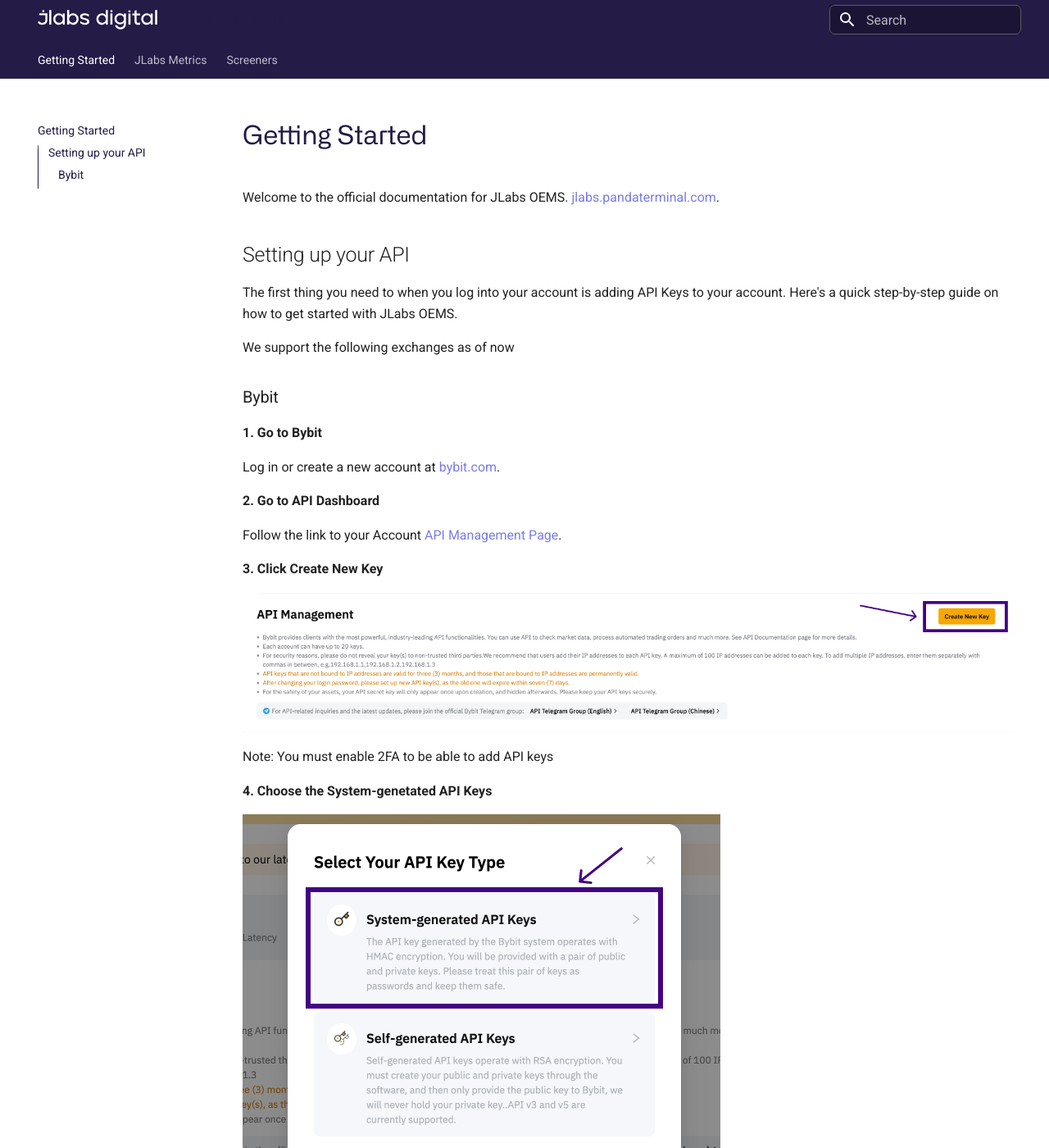
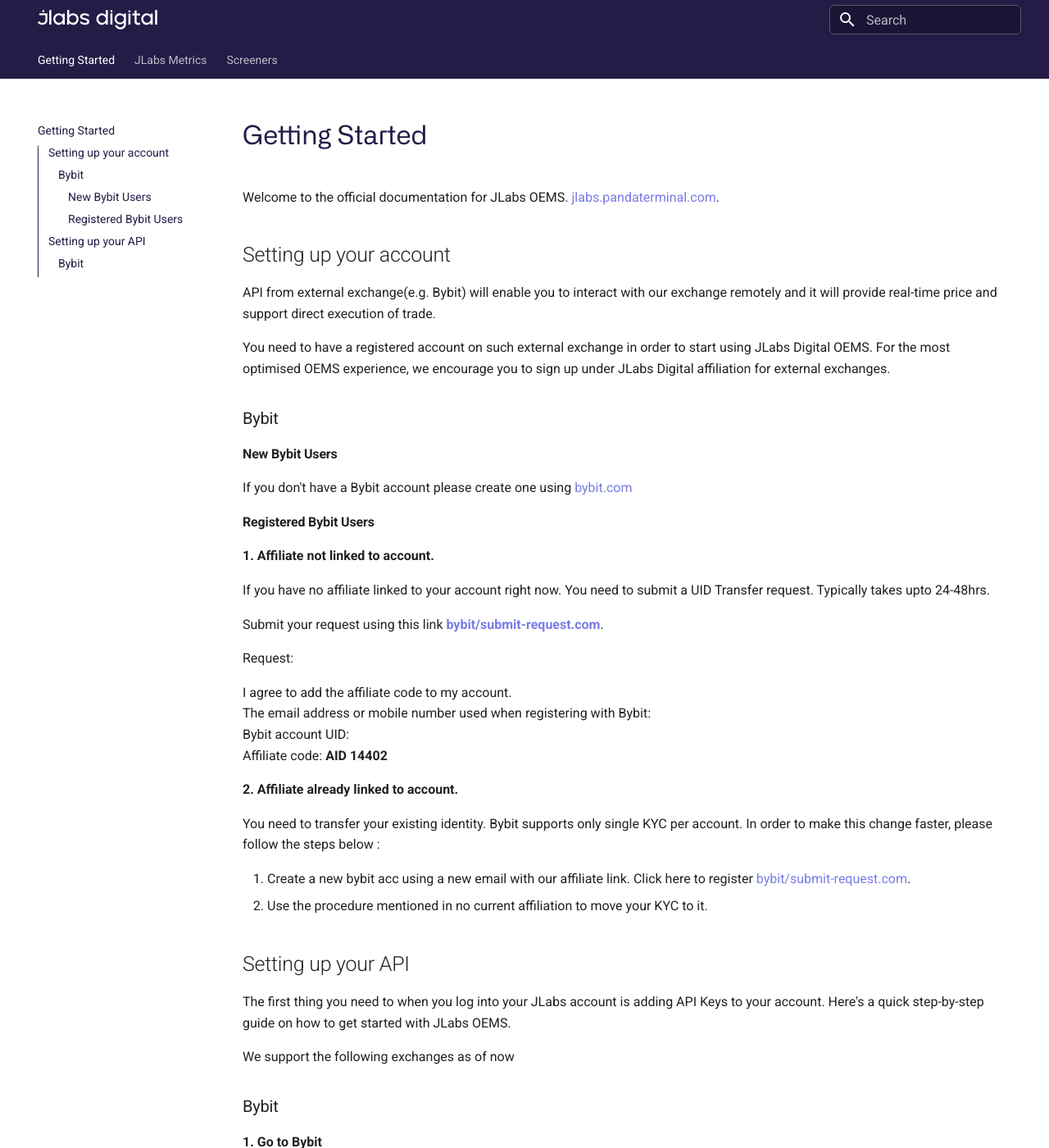
Before and after one commit to roniAnalytics/mkdocs-jlabs, an MkDocs documentation site: the page built from docs/index.md, in a window 1280 px wide and 1400 px high. Shown: the whole window at 82% size. Built offline with MkDocs 1.6.1 and Material for MkDocs 9.7.7, drawn with Linux system fonts in a browser that asks for light colours.

Commit message:
New home changes

```diff
--- a/docs/index.md
+++ b/docs/index.md
@@ -2,9 +2,43 @@
 
 Welcome to the official documentation for JLabs OEMS.  [jlabs.pandaterminal.com](https://jlabs.pandaterminal.com/).
 
+## Setting up your account
+
+API from external exchange(e.g. Bybit) will enable you to interact with our exchange remotely and it will provide real-time price and support direct execution of trade.
+
+You need to have a registered account on such external exchange in order to start using JLabs Digital OEMS. For the most optimised OEMS experience, we encourage you to sign up under JLabs Digital affiliation for external exchanges.
+
+### Bybit
+
+#### New Bybit Users
+
+If you don't have a Bybit account please create one using [bybit.com](https://partner.bybit.com/b/14402)
+
+#### Registered Bybit Users
+
+**1. Affiliate not linked to account.**
+
+If you have no affiliate linked to your account right now. You need to submit a UID Transfer request. Typically takes upto 24-48hrs.
+
+Submit your request using this link **[bybit/submit-request.com](https://www.bybit.com/en/help-center/s/webform?state=421)**.
+
+Request:
+
+I agree to add the affiliate code to my account. <br/>
+The email address or mobile number used when registering with Bybit:<br/>
+Bybit account UID: <br/>
+Affiliate code: **AID 14402**
+
+**2. Affiliate already linked to account.**
+
+You need to transfer your existing identity. Bybit supports only single KYC per account. In order to make this change faster, please follow the steps below :
+
+1. Create a new bybit acc using a new email with our affiliate link. Click here to register [bybit/submit-request.com](https://www.bybit.com/en/help-center/s/webform?state=421).
+2. Use the procedure mentioned in no current affiliation to move your KYC to it.
+
 ## Setting up your API
 
-The first thing you need to when you log into your account is adding API Keys to your account. Here's a quick step-by-step guide on how to get started with JLabs OEMS.
+The first thing you need to when you log into your JLabs account is adding API Keys to your account. Here's a quick step-by-step guide on how to get started with JLabs OEMS.
 
 We support the following exchanges as of now
 
@@ -12,7 +46,7 @@
 
 **1. Go to Bybit**
 
-Log in or create a new account at [bybit.com](https://www.bybit.com/en-US/invite?ref=DKXRJQ).
+Log in or create a new account at [bybit.com](https://partner.bybit.com/b/14402).
 
 **2. Go to API Dashboard**
 
```
